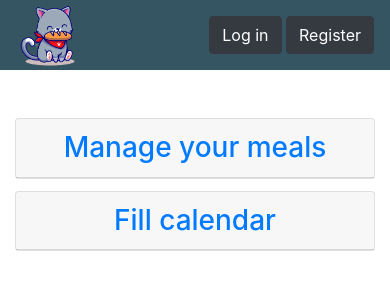
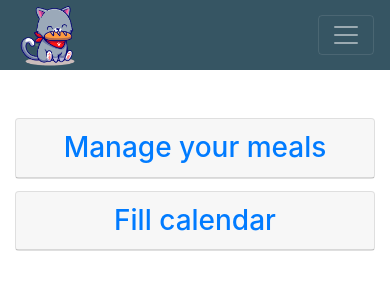
Before and after one commit to had/yummyweek, a Python web app: template app/templates/index.html in a window 390 px wide. Shown: the top 300 px of the page. Run offline with Jinja, Linux system fonts and the light colour scheme; the template is opened without the code that fills it, so the values that code supplies are empty; some libraries are stand-ins or nearby versions.

Commit message:
Fix navbar and navbar toggle for small screen

```diff
--- a/app/templates/base.html
+++ b/app/templates/base.html
@@ -22,6 +22,9 @@
                 <img src="{{ url_for('static', filename='cat_eating_bread.png') }}" width="70" height="70" class="m-0 p-0 d-inline-block align-top" alt="">
                 <strong></strong>
             </a>
+           <button class="navbar-toggler" type="button" data-toggle="collapse" data-target="#navbarSupportedContent" aria-controls="navbarSupportedContent" aria-expanded="false" aria-label="Toggle navigation">
+                <span class="navbar-toggler-icon"></span>
+            </button>
             <div class="collapse navbar-collapse" id="navbarSupportedContent" style="font-size: 25px !important; ">
                 <ul class="navbar-nav mr-auto">
                     {{ render_nav_item('main.index', 'Yummyweek', use_li=True) }}
@@ -30,7 +33,6 @@
                     {{ render_nav_item('planner.suggest', 'Suggestions', use_li=True) }}
                     {{ render_nav_item('planner.params', 'Parameters', use_li=True) }}
                 </ul>
-            </div>
                 <div>
                     {% if current_user.is_authenticated %}
                     <a class="btn btn-dark" href="{{ url_for('users.logout') }}">Log out {{current_user.username}}</a>
@@ -38,6 +40,7 @@
                     <a class="btn btn-dark" href="{{ url_for('users.login') }}">Log in</a>
                     <a class="btn btn-dark" href="{{ url_for('users.register') }}">Register</a>
                     {% endif %}
+                </div>
             </div>
         </nav>
         <div class="container pb-5">
```
Lines whose indentation alone changed are shown as unchanged.
